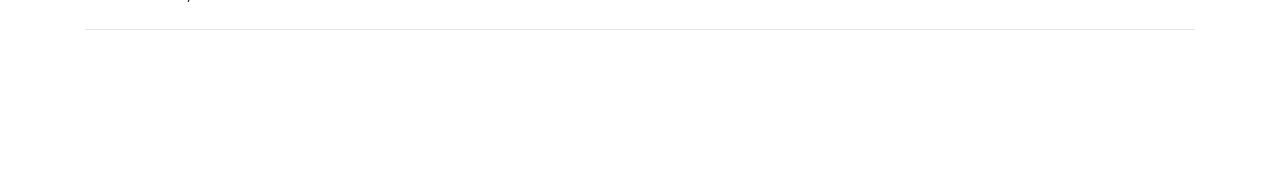
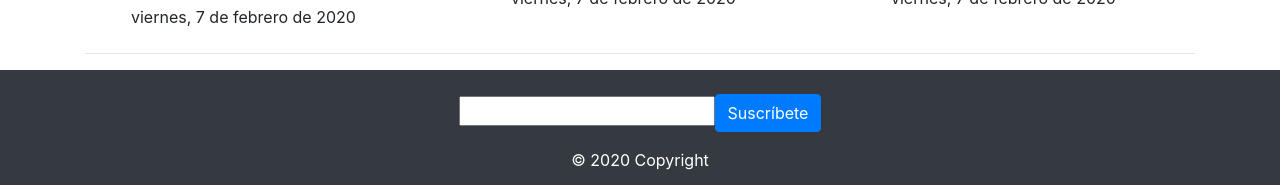
Before and after one commit to majezanu/cerouno-blogger, a React (Create React App) app: page / in a window 1280 px wide. Shown: the part 1226-1411 px from the top of the page. Before the commit the page ends 1272 px from the top, so only its background shows below. Built offline with nearby package versions, Linux system fonts and the light colour scheme.

Commit message:
feat: create Footer component and add on Home page

```diff
--- /dev/null
+++ b/src/components/organisms/Footer/Footer.js
@@ -0,0 +1,19 @@
+import React, { Component } from 'react';
+import SubscribeInput from '../../molecules/SubscribeInput';
+class Footer extends Component {
+  render() {
+    return (
+        <footer className="page-footer font-small bg-dark pt-4">
+            <SubscribeInput></SubscribeInput>
+            <div className="container-fluid text-center text-md-left text-white">
+                <div className="footer-copyright text-center py-3">
+                    © 2020 Copyright
+                </div>
+            </div>
+        </footer>
+
+    );
+  }
+}
+
+export default Footer
--- /dev/null
+++ b/src/components/organisms/Footer/index.js
@@ -0,0 +1,2 @@
+import Footer from './Footer'
+export default Footer
--- a/src/components/pages/Home/Home.js
+++ b/src/components/pages/Home/Home.js
@@ -2,6 +2,7 @@ import React, { Component } from 'react';
 import NavBar from '../../molecules/NavBar'
 import BlogCard from '../../molecules/BlogCard'
 import BloogFeed from '../../organisms/BlogFeed/BloogFeed';
+import Footer from '../../organisms/Footer';
 import {homeMock} from './Home.mock';
 class Home extends Component {
     constructor(props) {
@@ -14,7 +15,9 @@ class Home extends Component {
     render() {
         return (
             <div>
+
                 <NavBar links={this.links}></NavBar>
+                <br/>
                 <BlogCard style={`banner`}></BlogCard>
                 <div className='container'>
                     <div className="row">
@@ -23,6 +26,7 @@ class Home extends Component {
                         })}
                     </div>
                 </div>
+                <Footer></Footer>
             </div>
         );
     }
```
Also changed, not shown: src/components/organisms/Footer/Footer.css (added).
